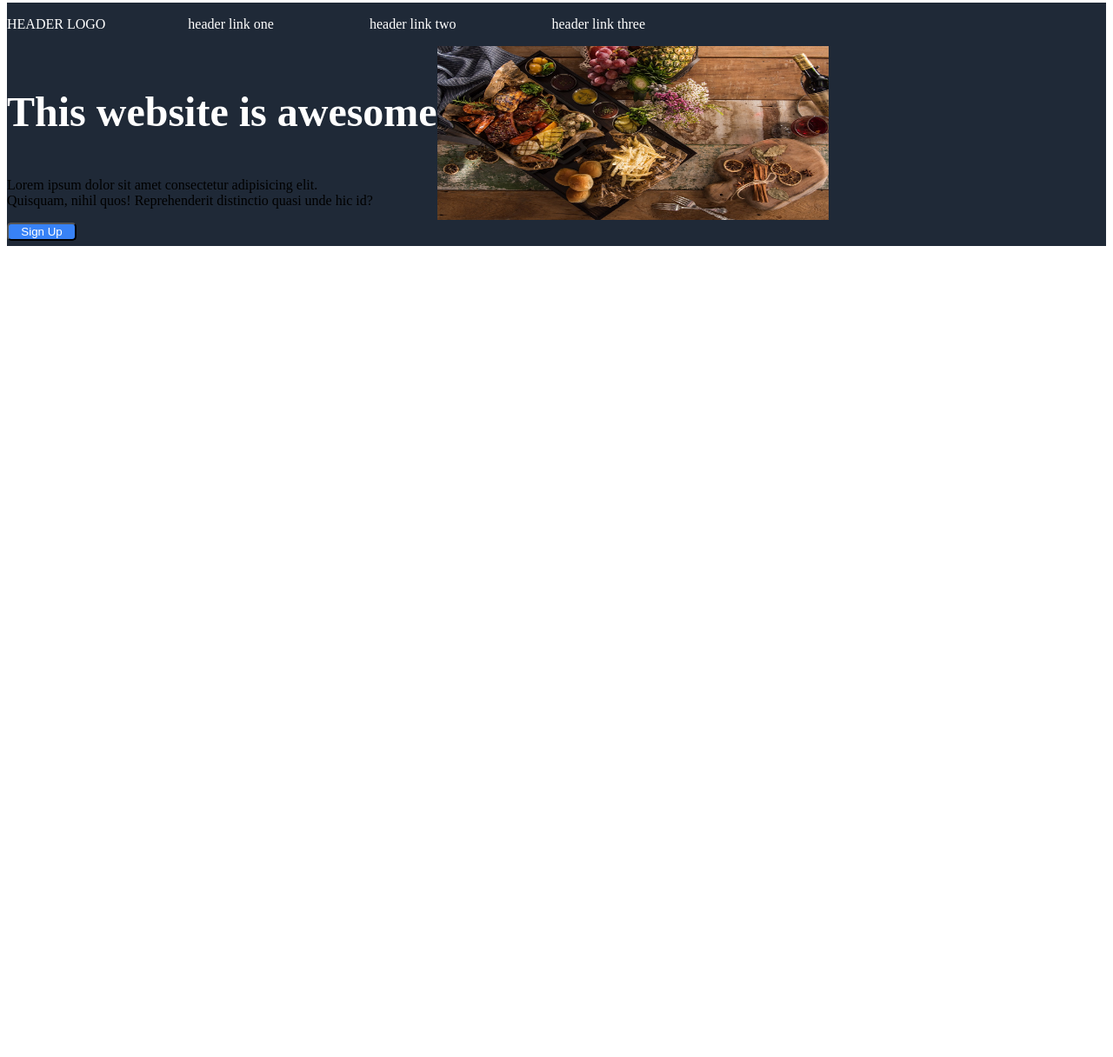
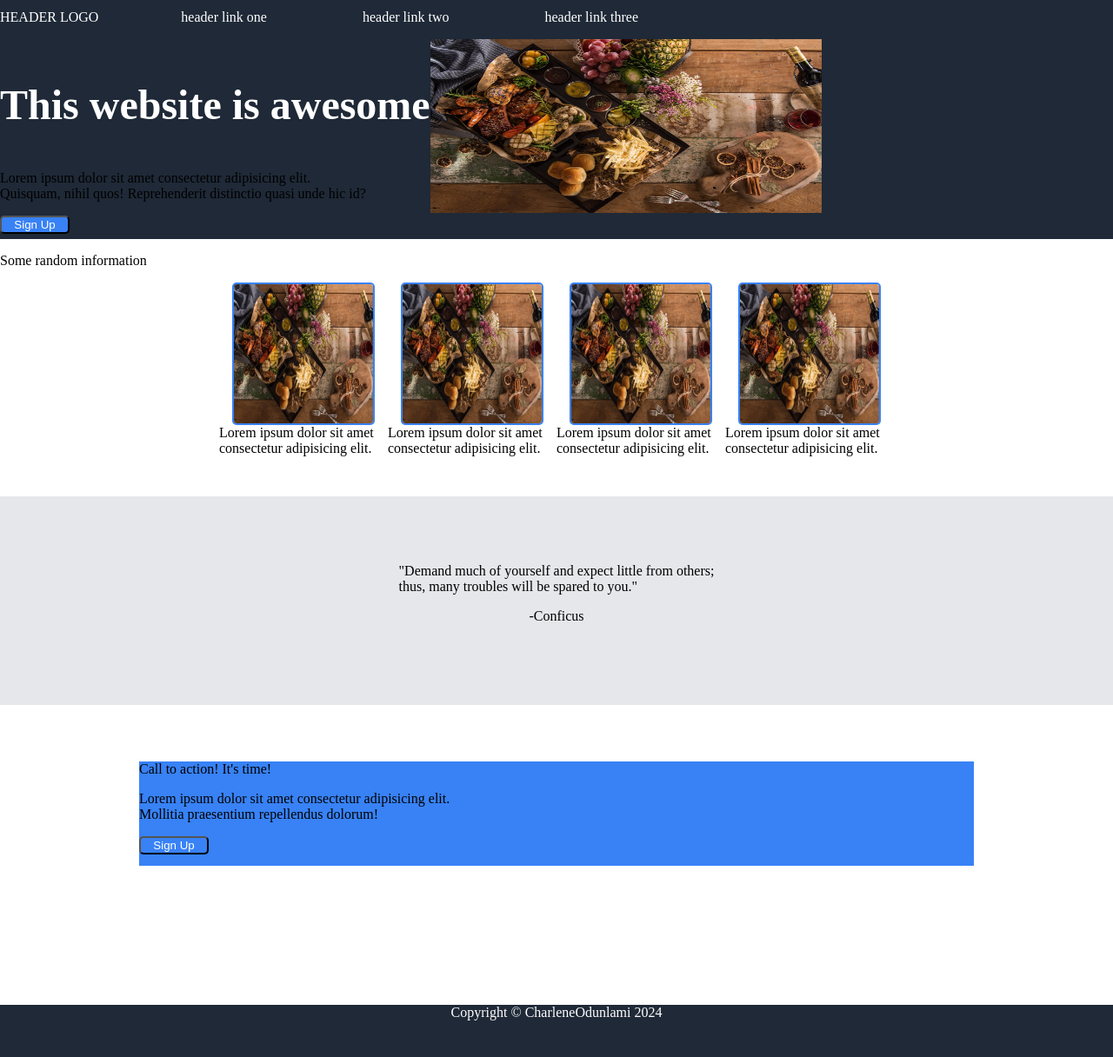
Before and after one commit to oduncica/landing-page, a plain HTML site: page index.html in a window 1280 px wide. Shown: the part 5-1221 px from the top of the page at 87% size. Before the commit the page ends 800 px from the top, so only its background shows below. Drawn offline with Linux system fonts and the light colour scheme.

Commit message:
add section2 section3 section4 and footer

```diff
--- a/index.html
+++ b/index.html
@@ -7,7 +7,7 @@
     <link rel="stylesheet" href="style.css">
 </head>
 <body>
-    <section id="section-un">
+    <section id="section1">
         <div>
             <div class="logo-nav">
                 <p class="logo">HEADER LOGO</p>
@@ -31,6 +31,53 @@
             </div>
     </div>
     </section>
+    <section id="section2">
+        <p>Some random information</p>
+        <div class="square-container">
+            <div class="square">
+                <img src="img-1.jpg" alt="some image">
+                <span>Lorem ipsum dolor sit amet <br>
+                    consectetur adipisicing elit.</span>
+            </div>
+            <div class="square">
+                <img src="img-1.jpg" alt="some image">
+                <span>Lorem ipsum dolor sit amet <br>
+                    consectetur adipisicing elit.</span>
+            </div>
+            <div class="square">
+                <img src="img-1.jpg" alt="some image">
+                <span>Lorem ipsum dolor sit amet <br>
+                    consectetur adipisicing elit.</span>
+            </div>
+            <div class="square">
+                <img src="img-1.jpg" alt="some image">
+                <span>Lorem ipsum dolor sit amet <br>
+                    consectetur adipisicing elit.</span>
+            </div>
+        </div>
+    </section>
+    <section id="section3">
+        <div>"Demand much of yourself and expect little from others; <br>
+            thus, many troubles will be spared to you."
+        </div>
+        <p>-Conficus</p>
+
+    </section>
+
+    <section id="section4">
+        <div class="blue">
+            <p>Call to action! It's time!</p>
+            <p>Lorem ipsum dolor sit amet consectetur adipisicing elit.
+                <br> Mollitia praesentium repellendus dolorum! </p>
+            <button>Sign Up</button>
+
+        </div>
+
+    </section>
+
+    <footer>
+        <div class="cr">Copyright © CharleneOdunlami 2024</div>
+    </footer>
 
 </body>
 </html>
--- a/style.css
+++ b/style.css
@@ -1,4 +1,8 @@
-#section-un{
+body{
+    margin: 0;
+}
+
+#section1{
     width: 100%;
     height: 280px;
     background-color: #1F2937 ;
@@ -53,3 +57,88 @@ button {
     border-radius: 5px;
     width: 80px;
 }
+
+/* section two styles */
+
+#section2{
+    width: 100%;
+    height: 280px;
+    background-color: #ffffff ;
+
+}
+
+
+
+.square img {
+    width: 160px;
+    height: 160px;
+    border: 2px solid #3882f6;
+    border-radius: 5px;
+    margin: 0 15px;
+}
+
+.square {
+    display: flex;
+    flex-direction: column;
+    justify-content: center;
+
+}
+
+.square-container {
+    display: flex;
+    flex-direction: row;
+    justify-content: center;
+    align-items: center;
+}
+
+
+/* section3 styles */
+#section3{
+    width: 100%;
+    height: 240px;
+    background-color: #E5E7EB ;
+    display: flex;
+    flex-direction: column;
+    justify-content: center;
+    align-items: center;
+
+}
+
+footer{
+    width: 100%;
+    height: 60px;
+    background-color: #1F2937 ;
+    text-align: center;
+    color: white;
+}
+/*
+.cr{
+    padding: 25px auto;
+} */
+
+
+#section4{
+    width: 100%;
+    height: 280px;
+    background-color: white;
+
+}
+
+.blue{
+    width: 75%;
+    height: 120px;
+    margin: 65px auto;
+    background-color: #3882f6;
+
+}
+
+/* .action-text{
+    display: flex;
+    flex-direction: column;
+}
+
+.blue{
+    display: flex;
+    flex-direction: row;
+}
+ */
```
